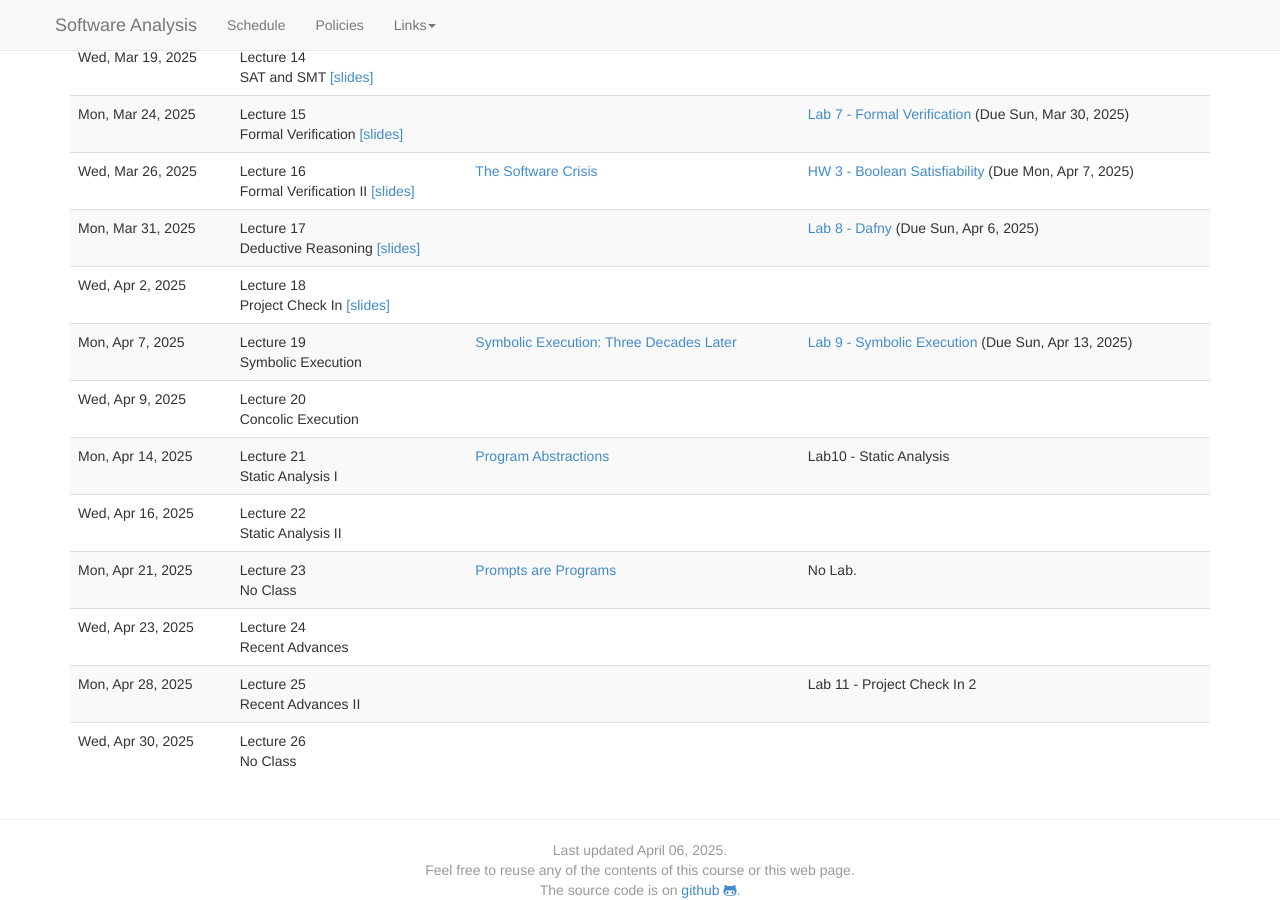
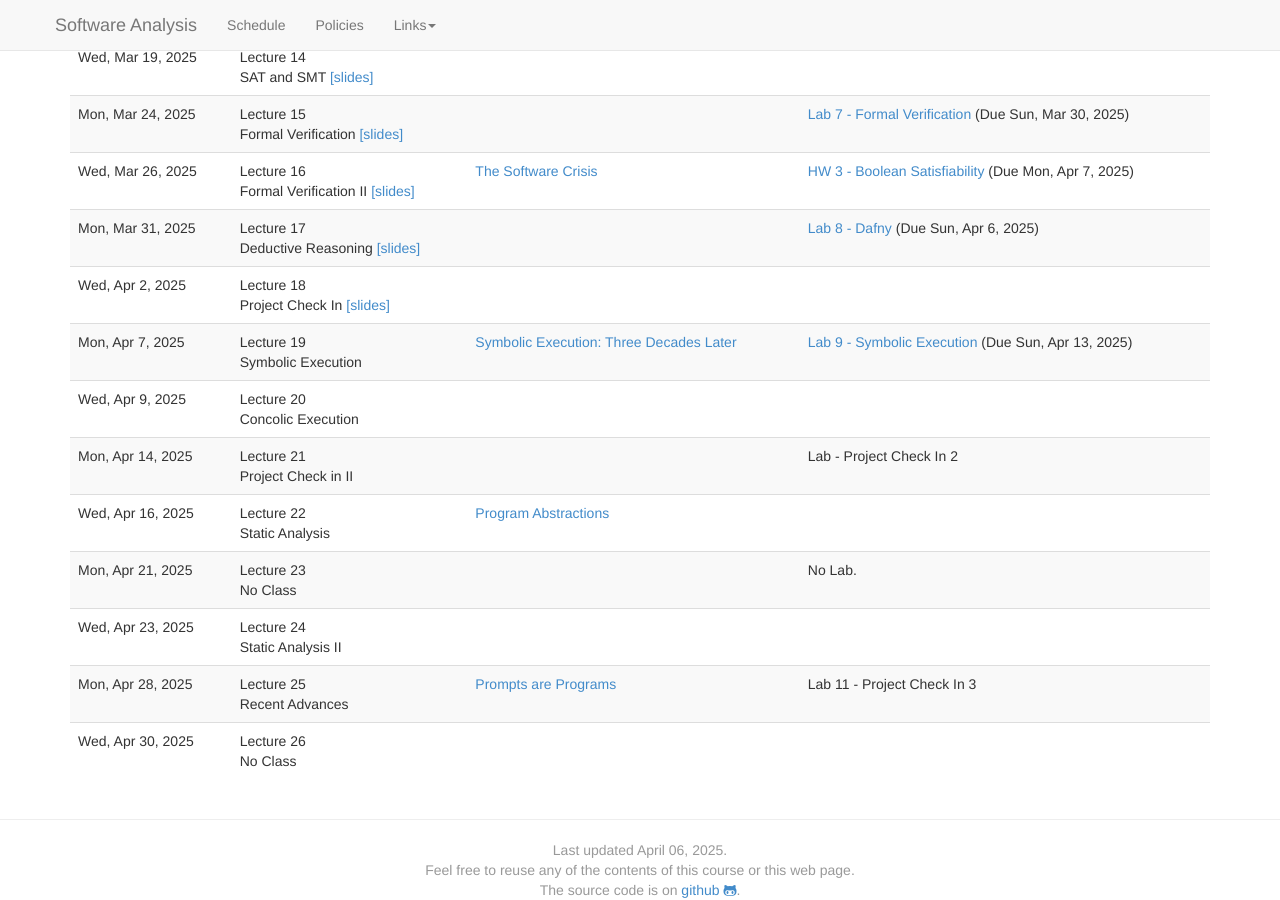
Before and after one commit to bmc-cs-software-analysis/383, a Jekyll site: the page built from schedule.md, in a window 1280 px wide and 900 px high, scrolled down 1519 px. Built offline with Jekyll 4.4.1, drawn with Linux system fonts in a browser that asks for light colours; nearby versions of some CDN libraries.

Commit message:
Schedule

```diff
--- a/_data/schedule.yaml
+++ b/_data/schedule.yaml
@@ -305,35 +305,28 @@
       #    title: "Chapter 11.2 - 11.3 Balanced Trees, AVL Trees"
     -
       date: 2025-04-14
-      title: Lecture 21 <br> Static Analysis I
+      title: Lecture 21 <br> Project Check in II
       #slides: "slides/lecture22.pdf"
+      readings: ~
+      assignments:
+        -
+          title: "Lab - Project Check In 2"
+          #url: "labs/Lab10.html"
+    -
+      date: 2025-04-16
+      title: Lecture 22 <br> Static Analysis
+      #slides: "slides/lecture23.pdf"
       readings:
         -
           title: "Program Abstractions"
           url: "https://elizabethdinella.github.io/blog-posts/programabstractions/"
-      #readings:
-      #  -
-      #    title: "Chapter 11.2 - 11.6"
-      assignments:
-        -
-          title: "Lab10 - Static Analysis"
-          #url: "labs/Lab10.html"
-    -
-      date: 2025-04-16
-      title: Lecture 22 <br> Static Analysis II
-      #slides: "slides/lecture23.pdf"
-      #readings:
-      #  -
-      #    title: "Chapter 11.2 - 11.6"
       recording: ~
     -
       date: 2025-04-21
       title: Lecture 23 <br> No Class
       #slides: "slides/lecture24.pdf"
-      readings:
-        -
-          title: "Prompts are Programs"
-          url: "https://blog.sigplan.org/2024/10/22/prompts-are-programs/"
+      readings: ~
+
       recording: ~
       assignments:
         -
@@ -343,20 +336,24 @@
               #_url: "labs/Lab00.html"
     -
       date: 2025-04-23
-      title: Lecture 24 <br> Recent Advances
+      title: Lecture 24 <br> Static Analysis II
       #slides: "slides/lecture25.pdf"
       #readings:
+
       #  -
       #    title: "Chapter 14.1 - Chapter 14.3"
     -
       date: 2025-04-28
-      title: Lecture 25 <br> Recent Advances II
+      title: Lecture 25 <br> Recent Advances
       #slides: "slides/lecture26.pdf"
-      #readings: ~
+      readings:
+        -
+          title: "Prompts are Programs"
+          url: "https://blog.sigplan.org/2024/10/22/prompts-are-programs/"
       #recording: ~
       assignments:
           -
-            title: "Lab 11 - Project Check In 2"
+            title: "Lab 11 - Project Check In 3"
     -
       date: 2025-04-30
       title: Lecture 26 <br> No Class
```
